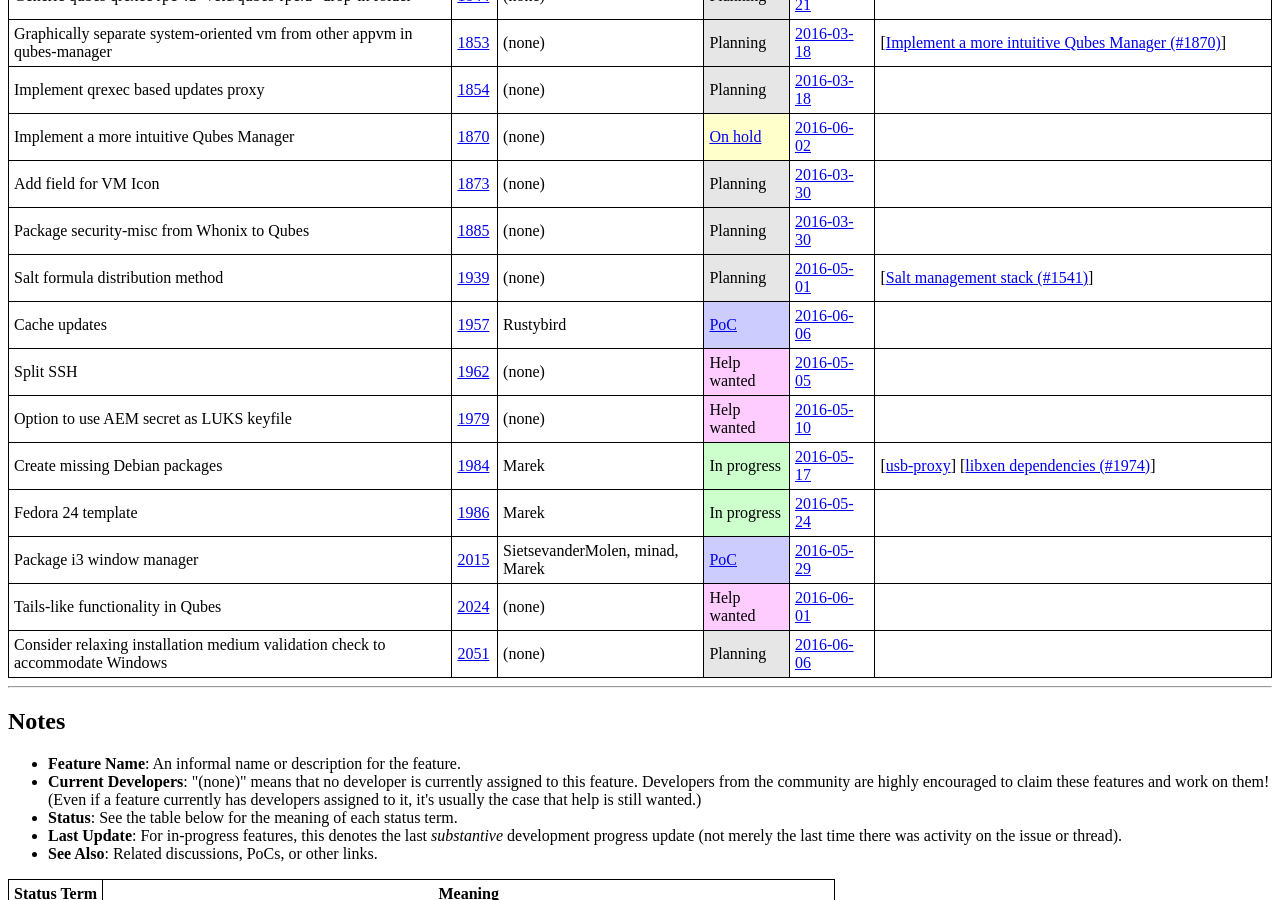
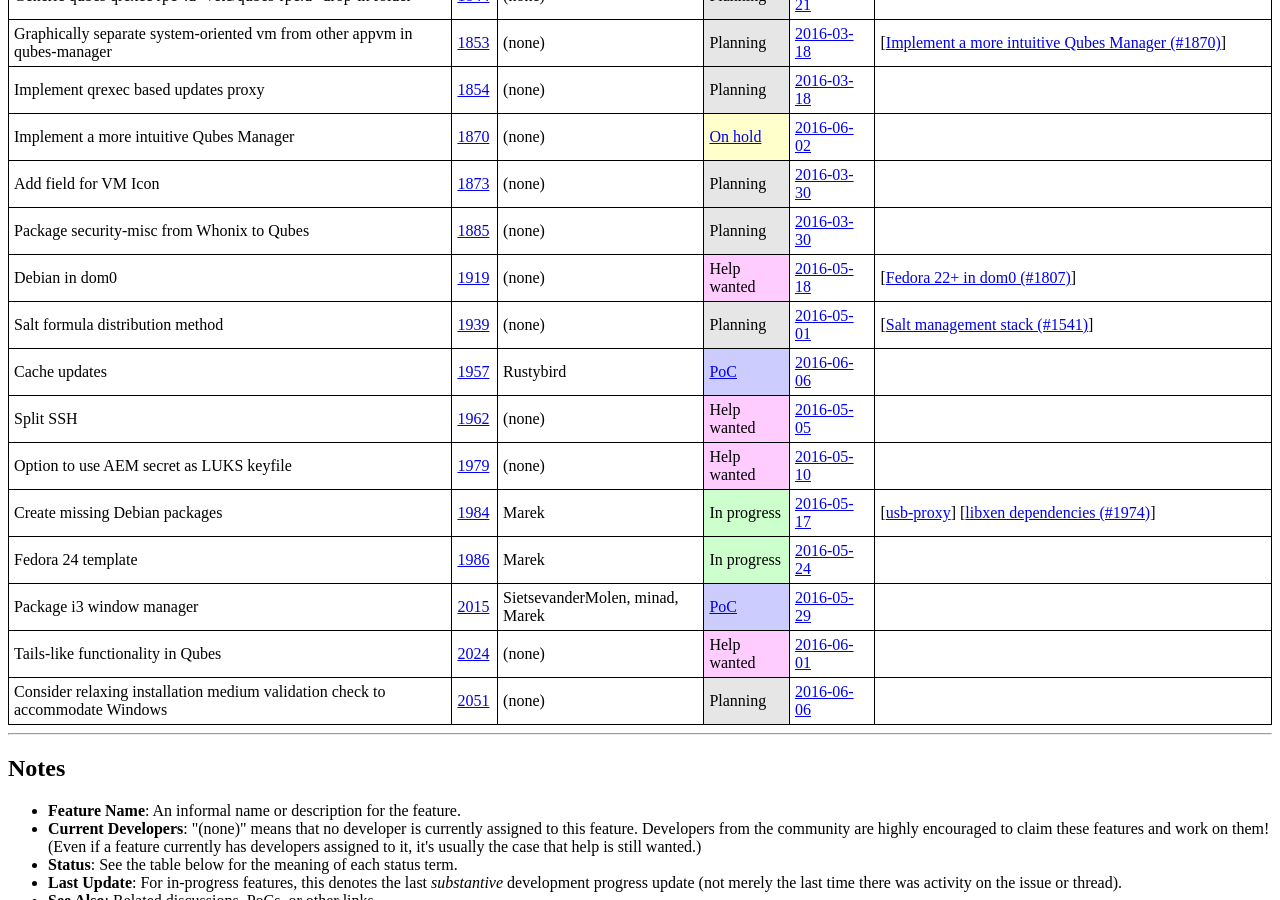
Before and after one commit to QubesOS/qubes-issues, a Jekyll site: the page built from index.md, in a window 1280 px wide and 900 px high, scrolled down 3382 px. Built offline with Jekyll 4.4.1, drawn with Linux system fonts in a browser that asks for light colours.

Commit message:
Track #1919

```diff
--- a/_data/features.yml
+++ b/_data/features.yml
@@ -1157,6 +1157,21 @@
   - desc   :
     url    :
 
+- name   : Debian in dom0
+  issue  : 1919
+  devs   :
+  status :
+    term   : Help wanted
+    url    :
+  updated:
+    date   : 2016-05-18
+    url    : https://github.com/QubesOS/qubes-issues/issues/1919#issuecomment-220202965
+  info   :
+  - desc   : Fedora 22+ in dom0 (#1807)
+    url    : https://github.com/QubesOS/qubes-issues/issues/1807
+  - desc   :
+    url    :
+
 - name   : Salt formula distribution method
   issue  : 1939
   devs   :
```
